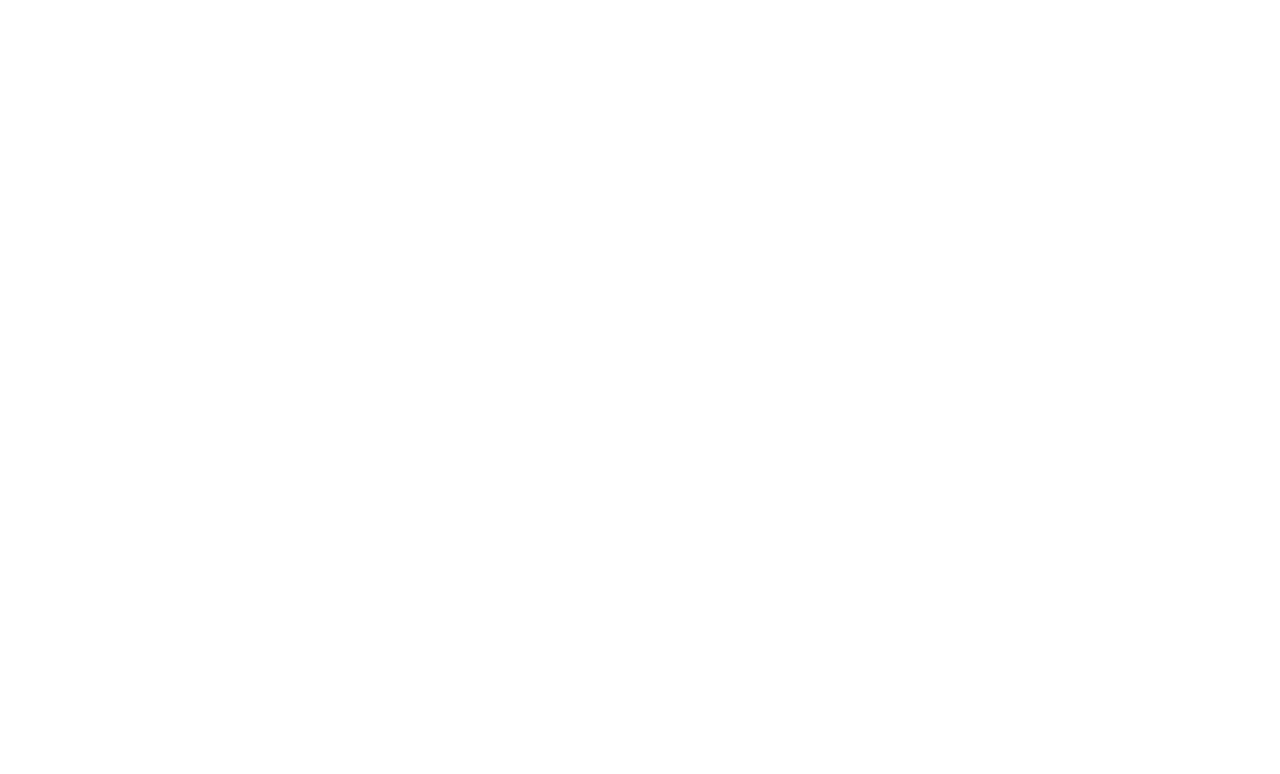
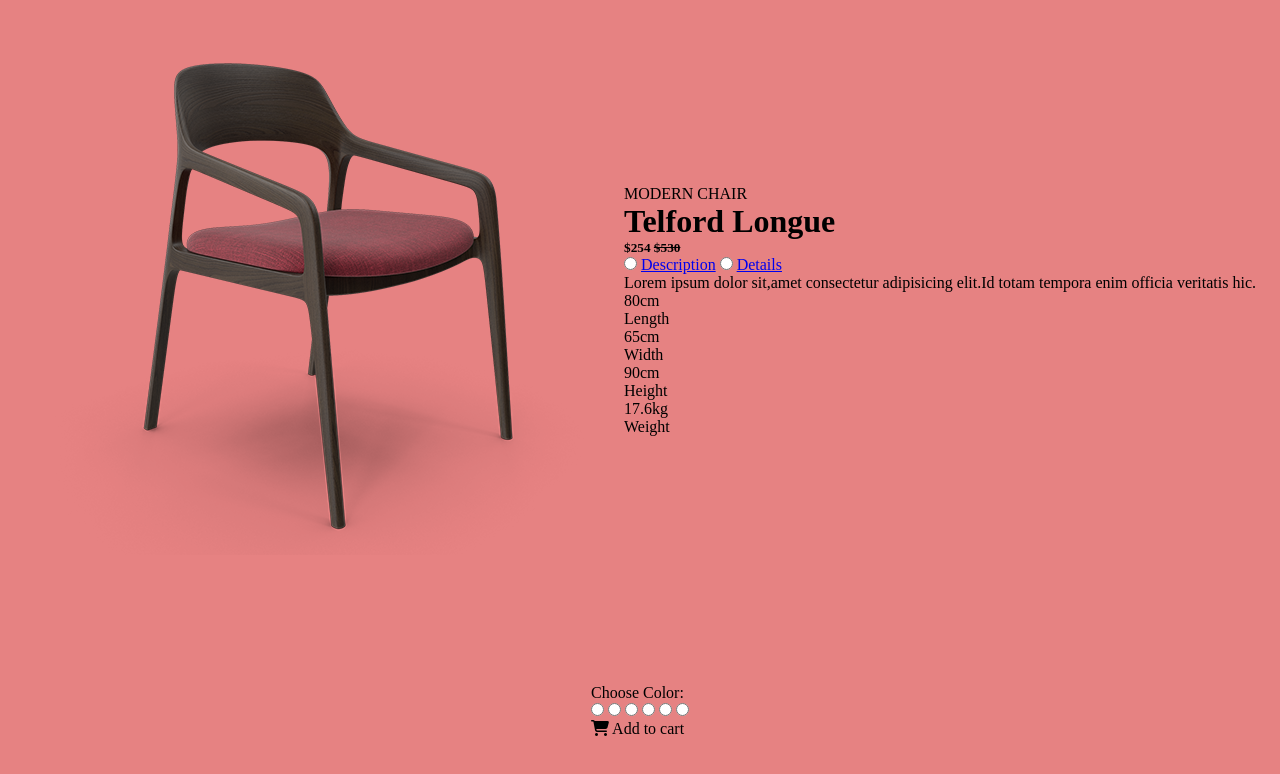
Before and after one commit to omkar8756/Projects, a plain HTML site: page Moder_Chair/index.html in a window 1280 px wide. Drawn offline with Linux system fonts and the light colour scheme.

Commit message:
changed css and html files

```diff
--- a/Moder_Chair/index.html
+++ b/Moder_Chair/index.html
@@ -4,11 +4,65 @@
     <meta charset="UTF-8">
     <meta name="viewport" content="width=device-width, initial-scale=1.0">
     <title>Modern Chair</title>
+    <link rel="icon" href="img/favicon.ico">
     <link rel="stylesheet" href="style.css">
+    <link rel="stylesheet" href="https://cdnjs.cloudflare.com/ajax/libs/font-awesome/6.4.2/css/solid.css">
+    <link rel="stylesheet" href="https://cdnjs.cloudflare.com/ajax/libs/font-awesome/6.4.2/css/fontawesome.css">
 </head>
 <body>
-    <div class="wrapper">
+    <div class="page1">
+        <div class="chair-section">
+            <img src="img/chair1.png" alt="">
+        </div>
+        <div class="page-info">
+             <p class="topic">MODERN CHAIR</p>
+             <h1 class="heading">Telford Longue</h1>
+             <h5>$254 <del>$530</del></h5>
+             <input type="radio" class="description-chair" id="des">
+             <label for="des">
+                <a href="#description">Description</a>
+             </label>
+             <input type="radio" class="details-chair" id="detail">
+             <label for="detail">
+                <a href="#Full-detail">Details</a>
+             </label>
+             <div class="description1" id="description">
+                <p>Lorem ipsum dolor sit,amet consectetur adipisicing elit.Id totam tempora enim officia veritatis hic.</p>
+             </div>
+             <div class="details" id="Full-detail">
+                <div class="detail1">
+                    <p><span>80</span>cm<br>Length</p>
+                </div>
+                <div class="detail2">
+                    <p><span>65</span>cm<br>Width</p>
+                </div>
+                <div class="detail3">
+                    <p><span>90</span>cm<br>Height</p>
+                </div>
+                <div class="detail4">
+                    <p><span>17.6</span>kg<br>Weight</p>
+                </div>
 
+             </div>
+        </div>
+        <div class="color-section">
+            <p class="color-heading">Choose Color:</p>
+            <div class="option-color">
+               <input type="radio" id="color-1" class="button-color color1">
+               <label for="color-1"></label>
+               <input type="radio" id="color-2" class="button-color color2">
+               <label for="color-2"></label>
+               <input type="radio" id="color-3" class="button-color color3">
+               <label for="color-3"></label>
+               <input type="radio" id="color-4" class="button-color color4">
+               <label for="color-4"></label>
+               <input type="radio" id="color-5" class="button-color color5">
+               <label for="color-5"></label>
+               <input type="radio" id="color-6" class="button-color color6">
+               <label for="color-6"></label>
+            </div>
+            <div class="button-cart"><i class="fa-solid fa-cart-shopping"></i> Add to cart</div>
+        </div>
     </div>
 </body>
 </html>
--- a/Moder_Chair/style.css
+++ b/Moder_Chair/style.css
@@ -0,0 +1,21 @@
+*{
+    padding:0;
+    margin:0;
+    box-sizing: border-box;
+}
+.page1{
+    height: 100vh;
+    background-color: rgb(230, 130, 130);
+    overflow-x:hidden;
+    overflow-y: auto;
+    display:flex;
+    justify-content:center;
+    align-items: center;
+    flex-wrap: wrap;
+}
+.page1-content{
+    display:flex;
+    flex-wrap: wrap;
+    flex-direction:column;
+
+}
```
